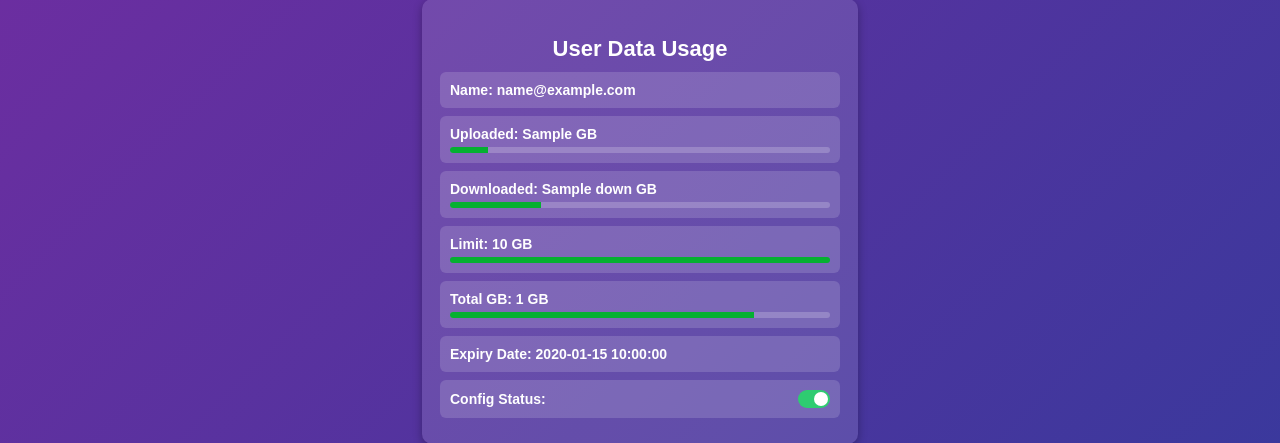
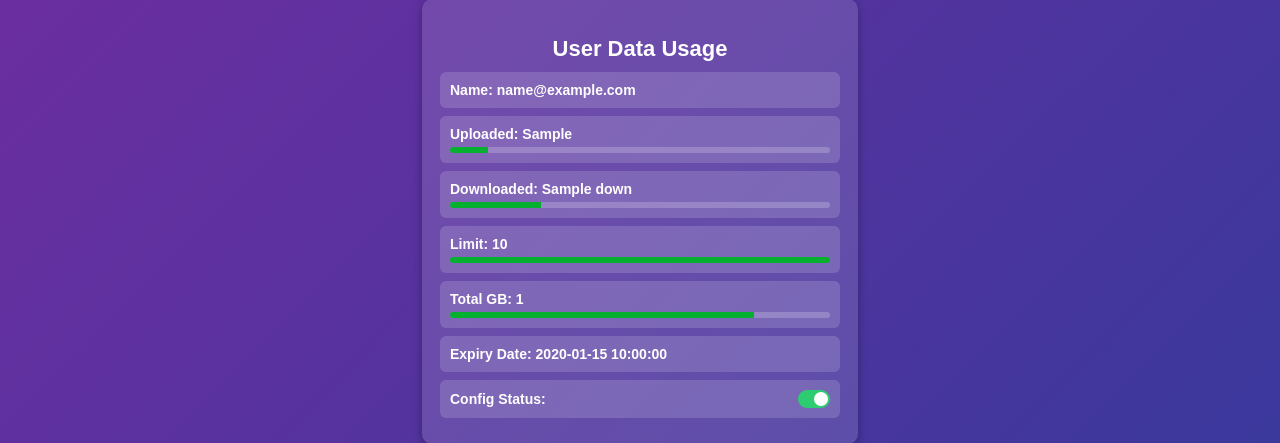
Before and after one commit to pathumaaa/SACHI-X, a Flask app: template templates/result.html in a window 1280 px wide. Shown: the part 164-607 px from the top of the page. Run offline with Flask 2, Linux system fonts and the light colour scheme; the template is opened without the code that fills it: most values are stand-ins (such as "Sample title", 1, 10 or a date in 2020).

Commit message:
Update result.html

```diff
--- a/templates/result.html
+++ b/templates/result.html
@@ -107,22 +107,22 @@
 <div class="container">
     <h2>User Data Usage</h2>
     <div class="info">Name: {{ email }}</div>
-    <div class="info">Uploaded: {{ up }} GB
+    <div class="info">Uploaded: {{ up }}
         <div class="progress-container">
             <div class="progress-bar" id="uploaded-bar"></div>
         </div>
     </div>
-    <div class="info">Downloaded: {{ down }} GB
+    <div class="info">Downloaded: {{ down }}
         <div class="progress-container">
             <div class="progress-bar" id="downloaded-bar"></div>
         </div>
     </div>
-    <div class="info">Limit: {{ total }} GB
+    <div class="info">Limit: {{ total }}
         <div class="progress-container">
             <div class="progress-bar" id="limit-bar"></div>
         </div>
     </div>
-    <div class="info">Total GB: {{ totalGB }} GB
+    <div class="info">Total GB: {{ totalGB }}
         <div class="progress-container">
             <div class="progress-bar" id="totalGB-bar"></div>
         </div>
```
